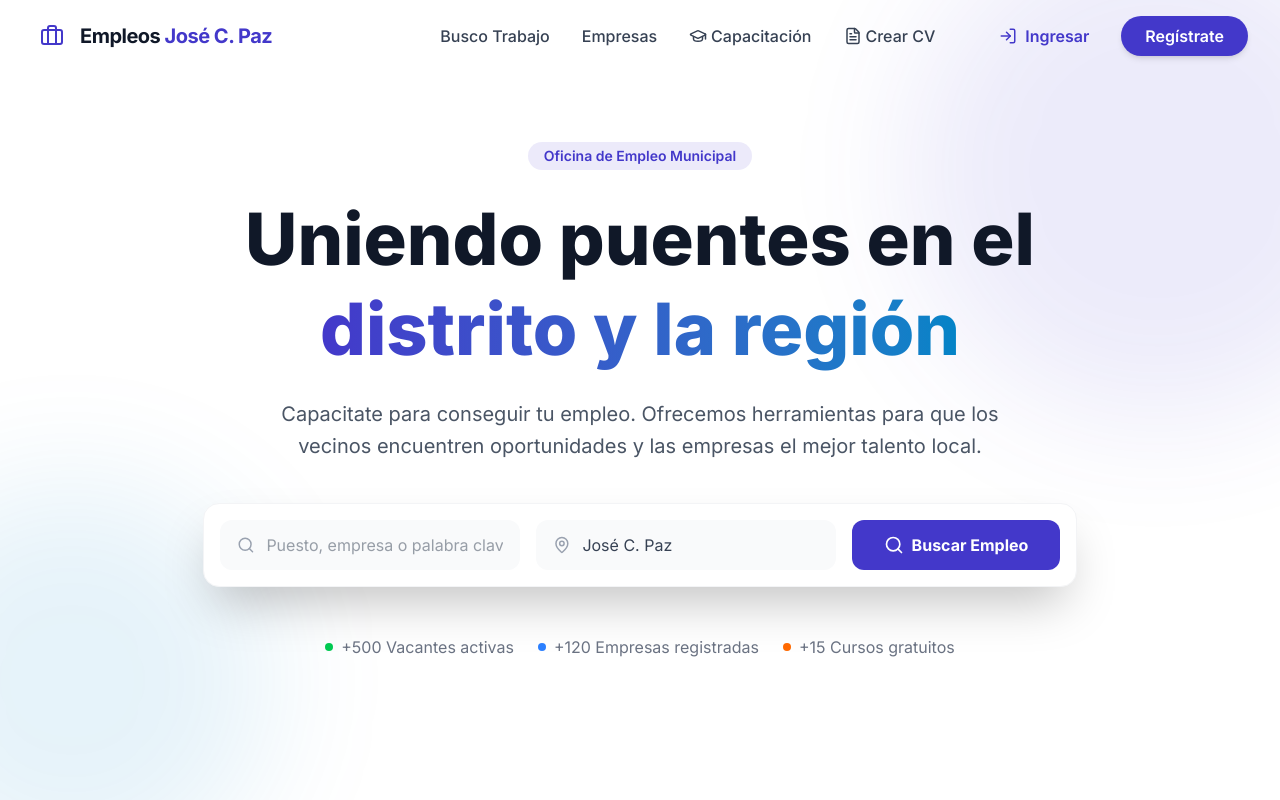
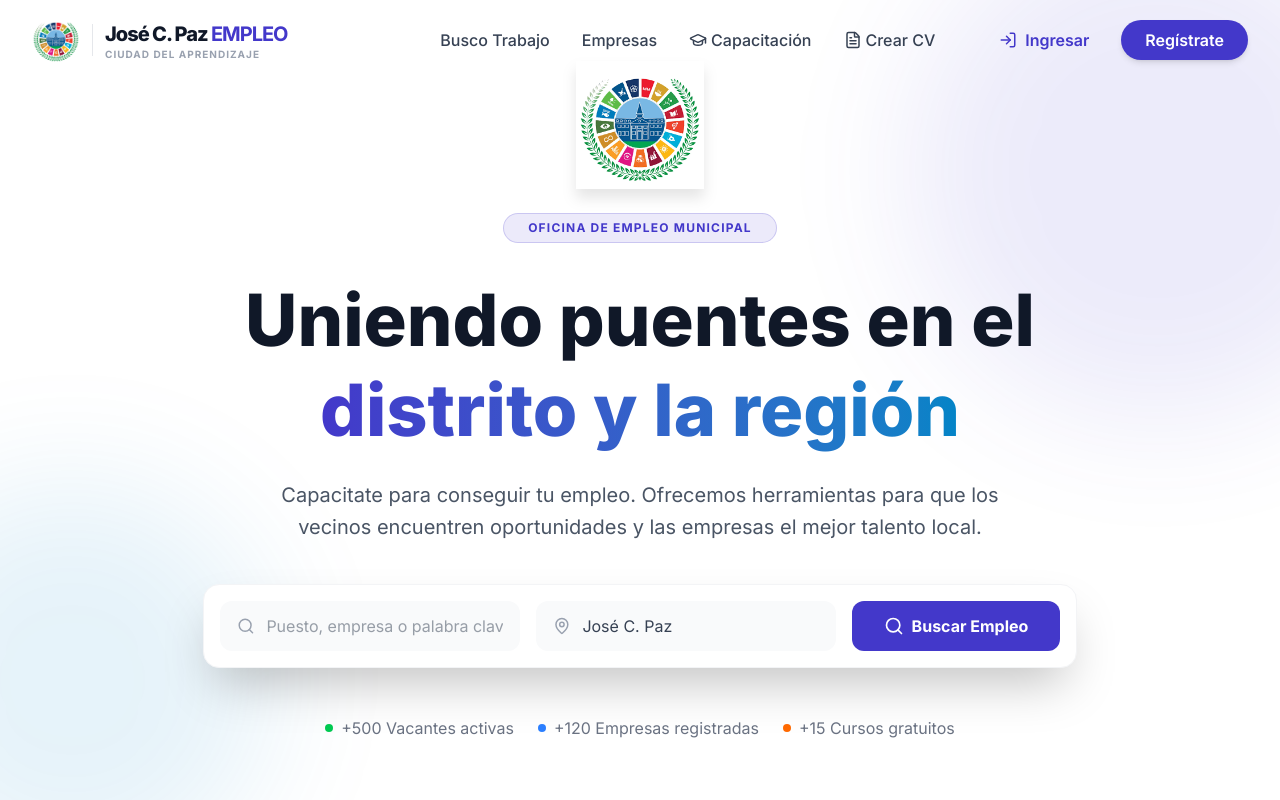
Before and after one commit to arielbulacio-coder/empleojcp, a React (Vite) app in the folder client/: page / in a window 1280 px wide. Shown: the top 800 px of the page. Built offline with nearby package versions, Linux system fonts and the light colour scheme; no server answers.

Commit message:
Update municipal logo and fix layout styles

```diff
--- a/client/src/components/Hero.jsx
+++ b/client/src/components/Hero.jsx
@@ -17,9 +17,19 @@ const Hero = () => {
                     animate={{ opacity: 1, y: 0 }}
                     transition={{ duration: 0.8 }}
                 >
-                    <span className="inline-block py-1 px-4 rounded-full bg-primary/10 text-primary font-semibold text-sm mb-6">
-                        Oficina de Empleo Municipal
-                    </span>
+                    <div className="flex flex-col items-center mb-8">
+                        <motion.img
+                            initial={{ scale: 0.8, opacity: 0 }}
+                            animate={{ scale: 1, opacity: 1 }}
+                            transition={{ delay: 0.2, type: "spring", stiffness: 100 }}
+                            src="logo-municipalidad.png"
+                            alt="Municipalidad de José C. Paz"
+                            className="h-24 md:h-32 mb-6 drop-shadow-xl"
+                        />
+                        <span className="inline-block py-1.5 px-6 rounded-full bg-primary/10 text-primary font-bold text-xs uppercase tracking-widest border border-primary/20">
+                            Oficina de Empleo Municipal
+                        </span>
+                    </div>
                     <h1 className="text-5xl md:text-7xl font-extrabold text-gray-900 mb-6 leading-tight">
                         Uniendo puentes en el <br />
                         <span className="text-transparent bg-clip-text bg-gradient-to-r from-primary to-secondary">
--- a/client/src/components/Navbar.jsx
+++ b/client/src/components/Navbar.jsx
@@ -20,13 +20,21 @@ const Navbar = () => {
         <nav className={`fixed w-full z-50 transition-all duration-300 ${scrolled ? 'bg-white/80 backdrop-blur-md shadow-lg py-2' : 'bg-transparent py-4'}`}>
             <div className="max-w-7xl mx-auto px-4 sm:px-6 lg:px-8">
                 <div className="flex justify-between items-center">
-                    <Link to="/" className="flex items-center space-x-2">
-                        <div className={`p-2 rounded-lg ${scrolled ? 'bg-primary text-white' : 'bg-white text-primary'}`}>
-                            <Briefcase size={24} />
+                    <Link to="/" className="flex items-center gap-3 group">
+                        <img
+                            src="logo-municipalidad.png"
+                            alt="Logo JCP"
+                            className={`h-10 md:h-12 w-auto transition-all duration-300 ${scrolled ? 'brightness-100' : 'brightness-100'}`}
+                        />
+                        <div className="w-px h-8 bg-gray-200 hidden md:block"></div>
+                        <div className="flex flex-col leading-tight">
+                            <span className={`text-lg md:text-xl font-black tracking-tighter ${scrolled ? 'text-gray-900' : 'text-gray-900'}`}>
+                                José C. Paz <span className="text-primary font-bold">EMPLEO</span>
+                            </span>
+                            <span className="text-[10px] font-bold text-gray-400 uppercase tracking-widest">
+                                Ciudad del Aprendizaje
+                            </span>
                         </div>
-                        <span className={`text-xl font-bold tracking-tight ${scrolled ? 'text-gray-900' : 'text-gray-900'}`}>
-                            Empleos <span className="text-primary">José C. Paz</span>
-                        </span>
                     </Link>
 
                     {/* Desktop Menu */}
--- a/client/src/index.css
+++ b/client/src/index.css
@@ -28,41 +28,29 @@
   border: 1px solid rgba(255, 255, 255, 0.05);
 }
 
+html,
+body {
+  margin: 0;
+  padding: 0;
+  width: 100%;
+  min-height: 100vh;
+  overflow-x: hidden;
+  background-color: #ffffff;
+}
+
+#root {
+  width: 100%;
+  min-height: 100vh;
+}
 
 :root {
   font-family: Inter, system-ui, Avenir, Helvetica, Arial, sans-serif;
   line-height: 1.5;
   font-weight: 400;
-
-  color-scheme: light dark;
-  color: rgba(255, 255, 255, 0.87);
-  background-color: #242424;
-
-  font-synthesis: none;
+  color-scheme: light;
   text-rendering: optimizeLegibility;
   -webkit-font-smoothing: antialiased;
   -moz-osx-font-smoothing: grayscale;
-}
-
-body {
-  margin: 0;
-  display: flex;
-  place-items: center;
-  min-width: 320px;
-  min-height: 100vh;
-}
-
-/* Glassmorphism utility */
-.glass {
-  background: rgba(255, 255, 255, 0.1);
-  backdrop-filter: blur(10px);
-  -webkit-backdrop-filter: blur(10px);
-  border: 1px solid rgba(255, 255, 255, 0.1);
-}
-
-.dark .glass {
-  background: rgba(0, 0, 0, 0.2);
-  border: 1px solid rgba(255, 255, 255, 0.05);
 }
 
 /* Custom Scrollbar */
@@ -82,10 +70,3 @@ body {
 ::-webkit-scrollbar-thumb:hover {
   background: #a5b4fc;
 }
-
-@media (prefers-color-scheme: light) {
-  :root {
-    color: #213547;
-    background-color: #ffffff;
-  }
-}
```
Also changed, not shown: client/public/logo-municipalidad.png (added).
